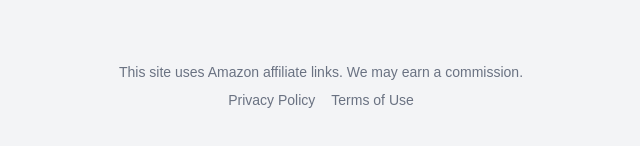
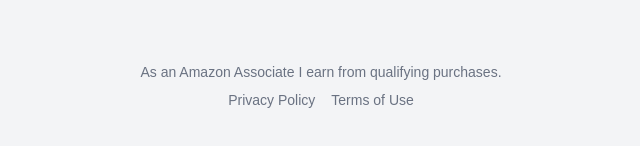
Before and after one commit to ElliotSmith-ops/askred, a Next.js app: page / in a window 1280 px wide. Shown: the part 266-412 px from the top of the page, without its empty margins (319-959 px from the left). Built offline with nearby package versions, Linux system fonts and the light colour scheme.

Commit message:
Amazon Associates

```diff
--- a/src/pages/api/search.ts
+++ b/src/pages/api/search.ts
@@ -172,7 +172,7 @@ ${commentBlock}`.trim();
             reason: item.reason,
             endorsement_score: item.endorsement_score || null,
             redditUrl: thread.url,
-            amazonUrl: `https://www.amazon.com/s?k=${encodeURIComponent(item.product)}&tag=askred-20`,
+            amazonUrl: `https://www.amazon.com/s?k=${encodeURIComponent(item.product)}&tag=buyit0d40-20`,
           }));
 
           console.log("✅ Parsed product count:", parsed.length);
--- a/src/pages/index.tsx
+++ b/src/pages/index.tsx
@@ -104,7 +104,7 @@ export default function Home() {
 
       <footer className="mt-10 text-sm text-gray-500 text-center">
   <p>
-    This site uses Amazon affiliate links. We may earn a commission.
+  As an Amazon Associate I earn from qualifying purchases.
   </p>
   <div className="mt-2 flex justify-center gap-4">
     <Link href="/privacy">Privacy Policy</Link>
```
